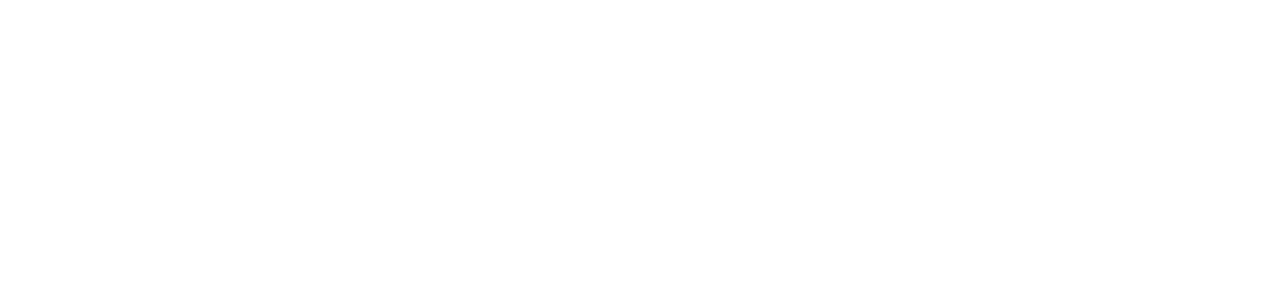
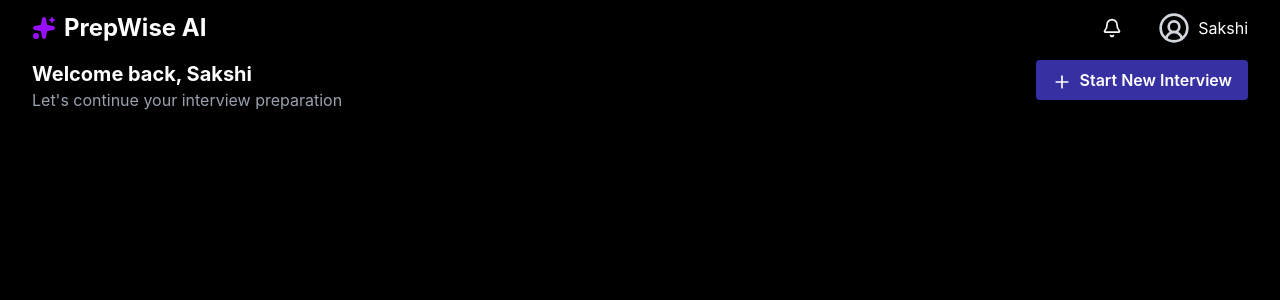
Before and after one commit to Sakshikirola/PrepWise-AI, a React (Vite) app: page /dashboard in a window 1280 px wide. Before the commit this address had no page. Shown: the top 300 px of the page. Built offline with nearby package versions, Linux system fonts and the light colour scheme.

Commit message:
Dashboard started

```diff
--- a/src/App.jsx
+++ b/src/App.jsx
@@ -2,6 +2,7 @@
 import { Landing } from "./pages/Landing";
 import Login from "./pages/Login";
 import Signup from "./pages/Signup";
+import Dashboard from "./pages/Dashboard";
 
 function App() {
   return (
@@ -9,6 +10,7 @@
       <Route path="/" element={<Landing />} />
       <Route path="login" element={<Login/>}/>
       <Route path="signup" element={<Signup/>}/>
+      <Route path="dashboard" element={<Dashboard/>}/>
     </Routes>
   );
 }
--- a/src/pages/Dashboard.jsx
+++ b/src/pages/Dashboard.jsx
@@ -0,0 +1,39 @@
+import React from 'react'
+import {Sparkles ,Plus, Menu, X, Bell, CircleUserRound } from "lucide-react";
+
+export const Dashboard = () => {
+  return (
+    <div className='bg-black w-screen min-h-screen px-8 py-3'>
+
+      {/* profile */}
+      <div className='flex justify-between text-white'>
+       <div className='flex items-center gap-2'>
+        <Sparkles className='w-6 h-6 text-purple-600' fill='currentColor'/>
+        <h1 className='text-2xl font-bold text-white'> PrepWise AI</h1>
+       </div>
+       <div className='flex gap-2 items-center'>
+        <Bell className='w-5 h-5 mr-7'/>
+        <CircleUserRound className="w-8 h-8 text-gray-300" />
+        <h1>Sakshi</h1>
+       </div>
+      </div>
+
+      {/* welcome */}
+      <div className='flex justify-between mt-4'>
+        <div>
+         <h1 className='text-xl font-bold text-white'>Welcome back, Sakshi</h1>
+         <p className='text-gray-400 text-md'>Let's continue your interview preparation</p>
+        </div>
+        <div>
+            <button className="flex gap-2 font-semibold bg-[#3730A3] text-white text-md px-4 py-2 rounded">
+                <Plus className="w-5 h-5 mt-1" />
+                Start New Interview
+            </button>
+        </div>
+      </div>
+
+    </div>
+  )
+}
+
+export default Dashboard
```
